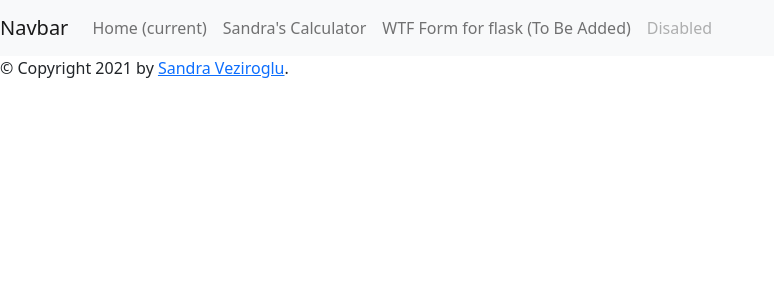
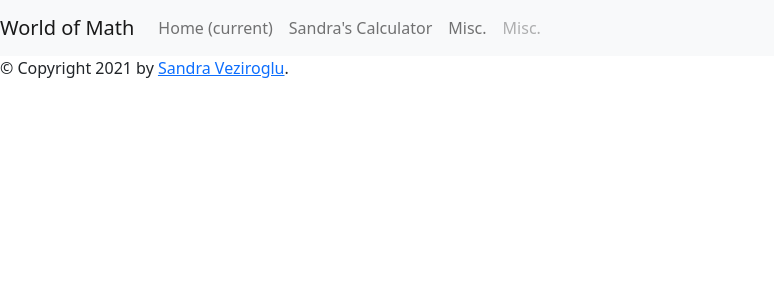
Before and after one commit to sveziroglu/Project3_Flask, a Flask app: template app/templates/base.html in a window 1280 px wide. Shown: the top 300 px of the page, without its empty margins (0-774 px from the left). Run offline with Flask 2, Linux system fonts and the light colour scheme; the template is opened without the code that fills it, so the values that code supplies are empty; parts of the project's set-up code (start-up, migrations or seed data) failed here and were passed over.

Commit message:
added code

```diff
--- a/app/templates/base.html
+++ b/app/templates/base.html
@@ -17,7 +17,7 @@
 </head>
 <body>
 <nav class="navbar navbar-expand-lg navbar-light bg-light">
-    <a class="navbar-brand" href="#">Navbar</a>
+    <a class="navbar-brand" href="#">World of Math</a>
     <button class="navbar-toggler" type="button" data-toggle="collapse" data-target="#navbarNav"
             aria-controls="navbarNav" aria-expanded="false" aria-label="Toggle navigation">
         <span class="navbar-toggler-icon"></span>
@@ -31,10 +31,10 @@
                 <a class="nav-link" href="/calculator">Sandra's Calculator</a>
             </li>
             <li class="nav-item">
-                <a class="nav-link" href="#">WTF Form for flask (To Be Added)</a>
+                <a class="nav-link" href="#">Misc.</a>
             </li>
             <li class="nav-item">
-                <a class="nav-link disabled" href="#">Disabled</a>
+                <a class="nav-link disabled" href="#">Misc.</a>
             </li>
         </ul>
     </div>
```
